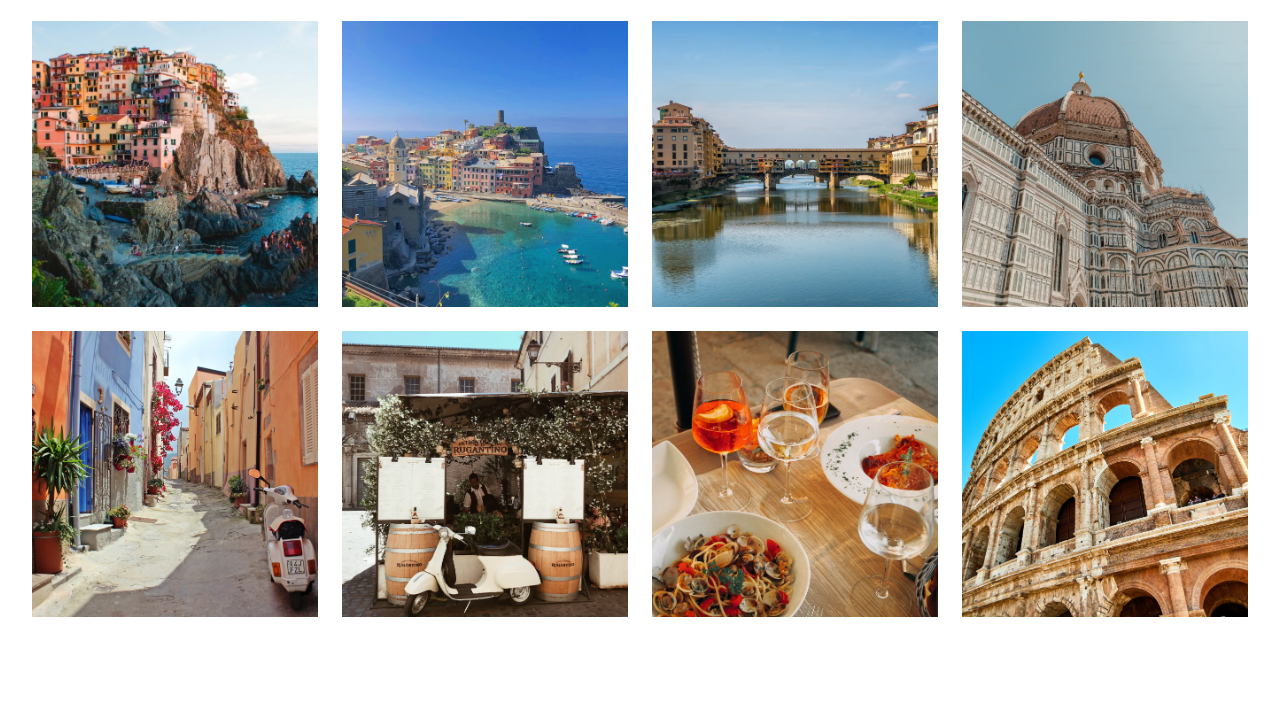
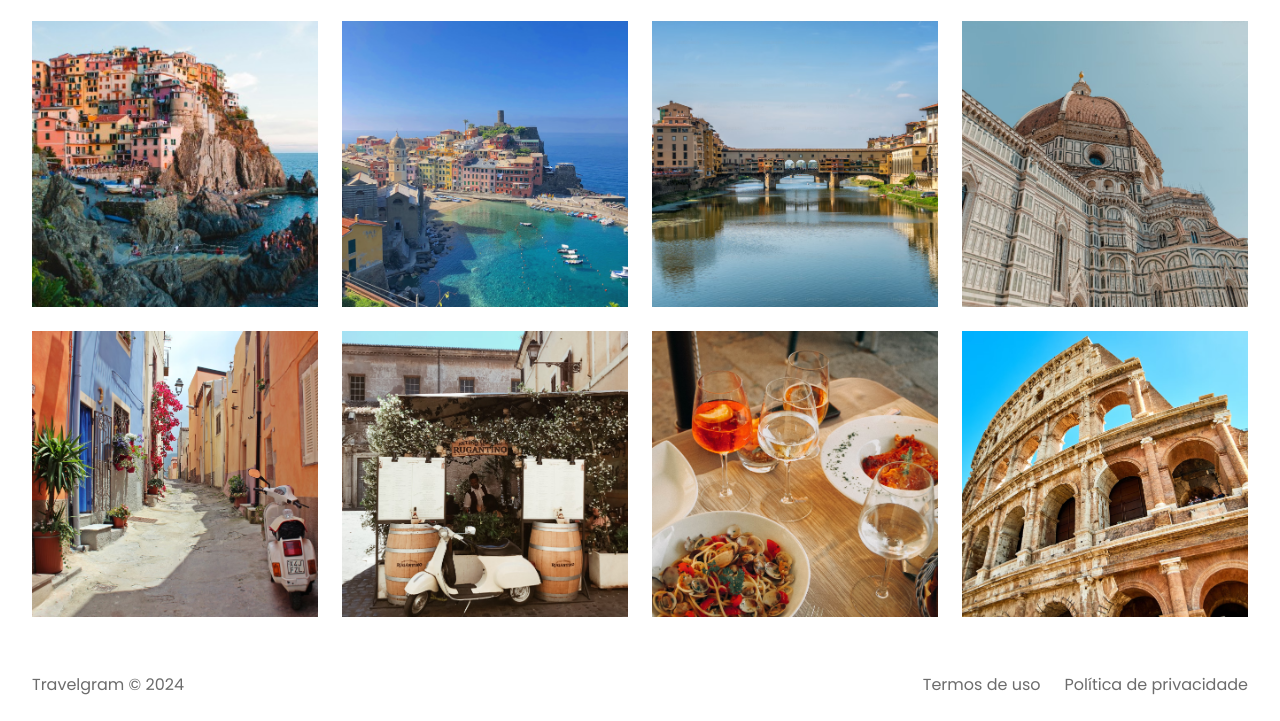
Before and after one commit to AxlvesVDev/Projeto-travelgram, a plain HTML site: page index.html in a window 1280 px wide. Shown: the part 657-1378 px from the top of the page. Before the commit the page ends 1306 px from the top, so only its background shows below. Drawn offline with Linux system fonts and the light colour scheme.

Commit message:
footer feito

```diff
--- /dev/null
+++ b/Styles/footer.css
@@ -0,0 +1,14 @@
+footer {
+    display: flex;
+    gap: 24px;
+    padding-block: 24px;
+;
+}
+
+footer span:nth-child(1) {   /*dessa forma estamos buscando um filho do span, nesse caso o primeiro*/
+ margin-right: auto; /* empurrei o cara la pro canto direito, o texto */
+
+}
+
+
+/* colocamos uma class tambem no footer la no html "container" para ele ja limitar a pagina igual fizemos no main */
--- a/Styles/index.css
+++ b/Styles/index.css
@@ -2,3 +2,4 @@
 @import url(nav.css);
 @import url(header.css);
 @import url(main.css);
+@import url(footer.css);
--- a/index.html
+++ b/index.html
@@ -95,6 +95,23 @@
 
 </main>
 
+<footer class="container">
+<span>
+Travelgram &copy; 2024
+</span>
+
+
+<span>
+  Termos de uso
+</span>
+
+
+<span>
+    Política de privacidade
+</span>
+
+
+</footer>
 
 </body>
 </html>
```
